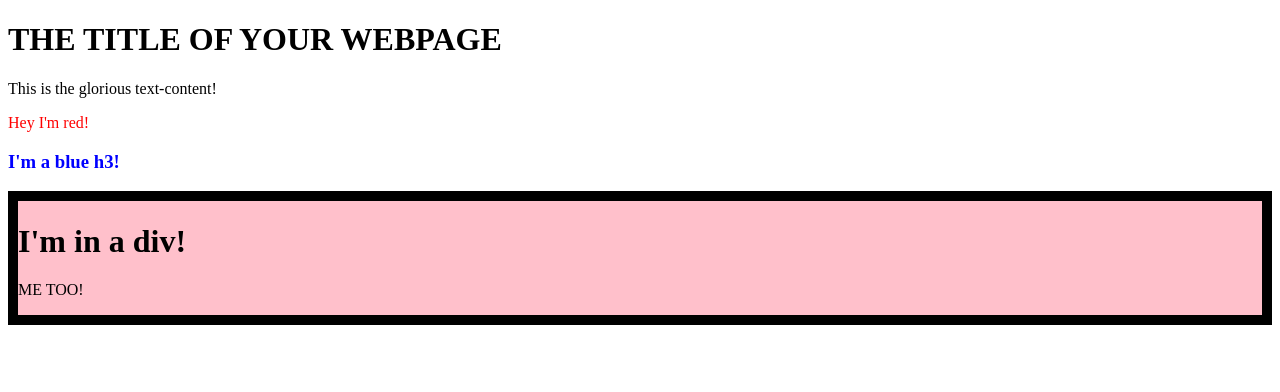
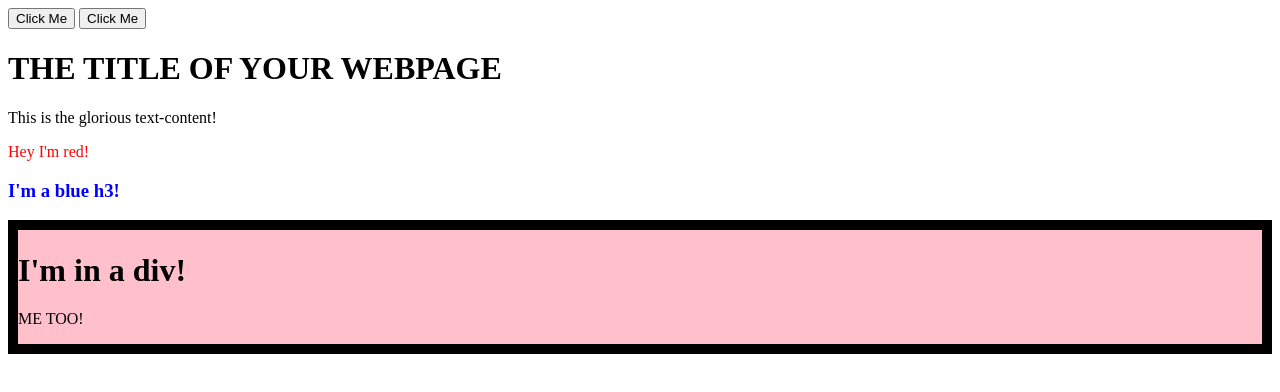
Before and after one commit to MJohnson326/dom-exercise, a plain HTML site: page index.html in a window 1280 px wide. Drawn offline with Linux system fonts and the light colour scheme.

Commit message:
add html and js for button and alert

```diff
--- a/index.html
+++ b/index.html
@@ -8,6 +8,8 @@
     <title>Document</title>
 </head>
 <body>
+  <button onclick="alert('Hello World')">Click Me</button>
+  <button id="btn">Click Me</button>
     <h1>
       THE TITLE OF YOUR WEBPAGE
     </h1>
--- a/js-file.js
+++ b/js-file.js
@@ -35,3 +35,11 @@ container2.appendChild(para2)// add para2 to container2
 
 
 container.appendChild(container2); //add all div.container2 to .container
+
+
+
+
+const btn = document.querySelector('#btn');
+btn.addEventListener('click', () => {
+  alert("Hello World");
+});
```
